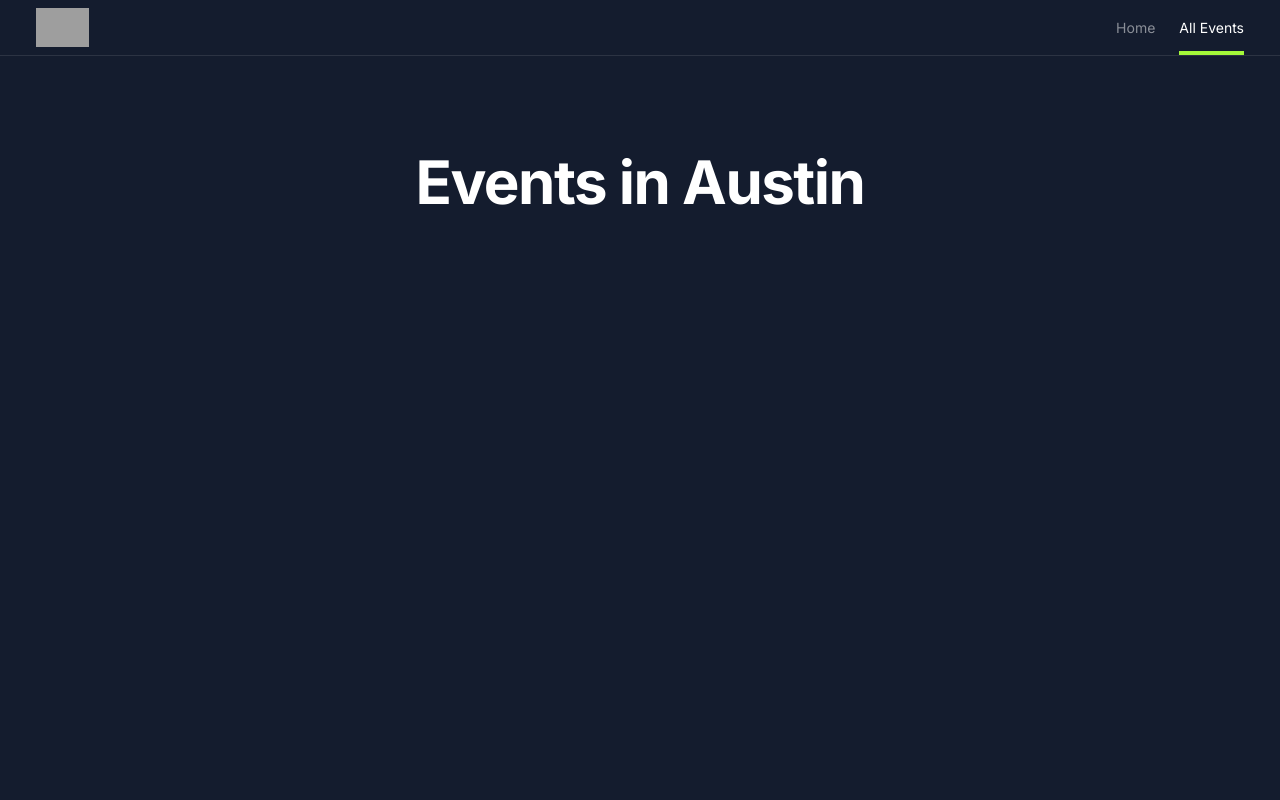
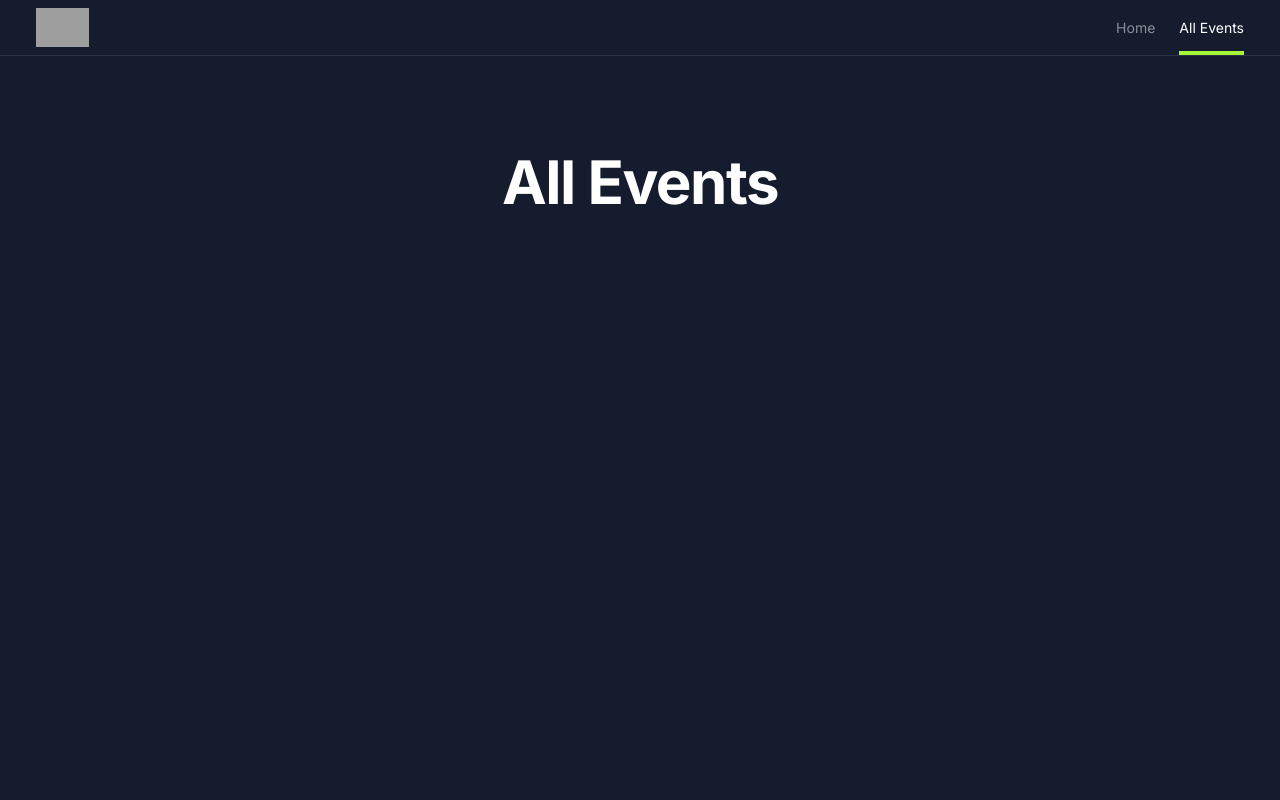
Before and after one commit to Dawsonkw/EventSlick, a Next.js app: page /events/all in a window 1280 px wide. Shown: the top 800 px of the page. Built offline with nearby package versions, Linux system fonts and the light colour scheme; grey boxes are pictures that could not be loaded.

Commit message:
added page params for the events page to change the city name

```diff
--- a/src/app/events/[city]/page.tsx
+++ b/src/app/events/[city]/page.tsx
@@ -1,9 +1,19 @@
 import H1 from "@/components/h1";
+type EventsPageProps = {
+  params: {
+    city: string;
+  };
+};
 
-function EventsPage() {
+function EventsPage({ params }: EventsPageProps) {
+  const city = params.city;
   return (
     <main className="flex flex-col items-center py-24 px-[20px] min-h-[110vh]">
-      <H1>Events in Austin </H1>
+      <H1>
+        {city === "all" && "All Events"}
+        {city !== "all" &&
+          `Events in ${city.charAt(0).toUpperCase() + city.slice(1)}`}
+      </H1>
     </main>
   );
 }
```
